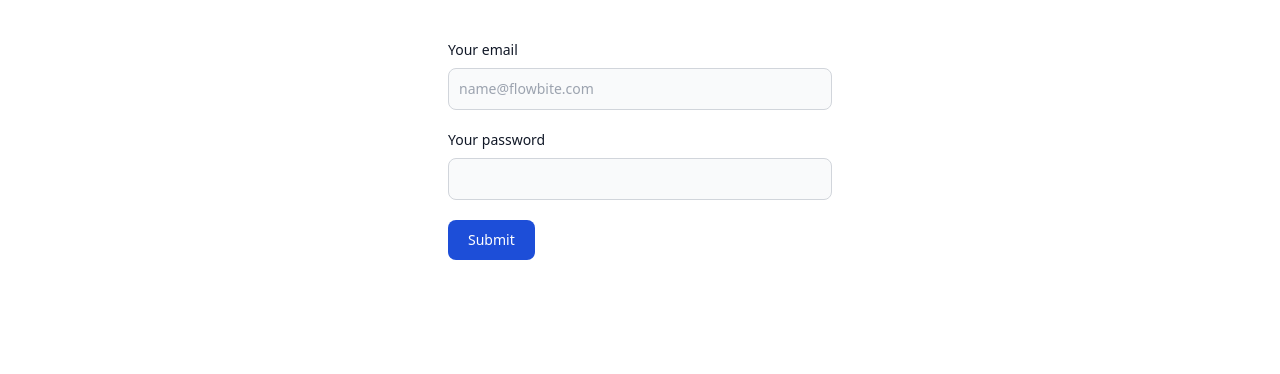
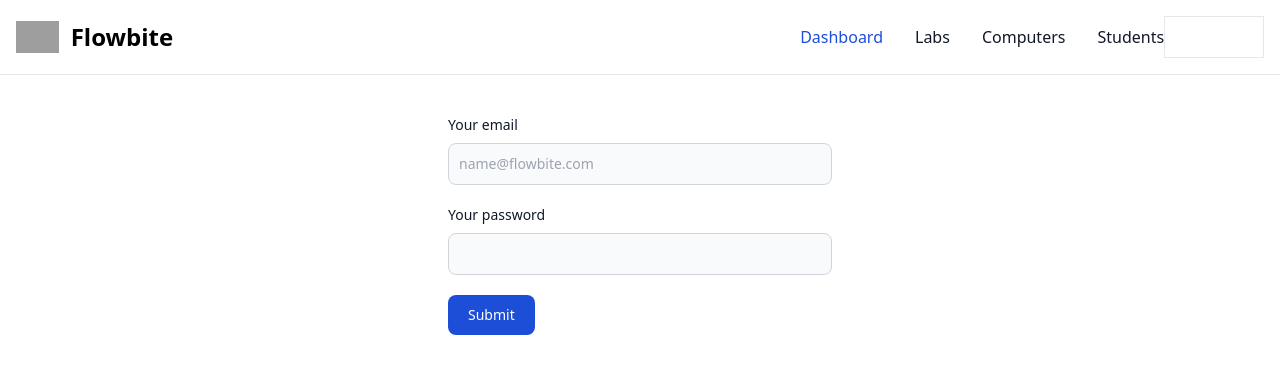
Before and after one commit to shreyaanjan/lab-management-react, a React (Vite) app: page /login in a window 1280 px wide. Shown: the top 374 px of the page. Built offline with nearby package versions, Linux system fonts and the light colour scheme; no server answers; grey boxes are pictures that could not be loaded.

Commit message:
added header and labcontext

```diff
--- a/package.json
+++ b/package.json
@@ -14,12 +14,11 @@
     "firebase": "^12.1.0",
     "react": "^19.1.1",
     "react-dom": "^19.1.1",
-    "react-router": "^7.8.2"
+    "react-router-dom": "^7.8.2"
   },
   "devDependencies": {
     "@eslint/js": "^9.33.0",
     "@types/react": "^19.1.10",
-    "@types/react-dom": "^19.1.7",
     "@vitejs/plugin-react-swc": "^4.0.0",
     "autoprefixer": "^10.4.21",
     "eslint": "^9.33.0",
--- a/src/App.jsx
+++ b/src/App.jsx
@@ -2,10 +2,12 @@ import { BrowserRouter, Route, Routes } from "react-router"
 import Dashboard from "./pages/Dashboard"
 import Login from "./pages/Login"
 import ProtectedRoutes from "./components/ProtectedRoutes"
+import Header from "./components/Header"
 
 const App = () => {
     return (
         <BrowserRouter>
+        <Header />
             <Routes>
                 <Route path={"/"} element={<ProtectedRoutes Component={Dashboard} />} />
                 <Route path={"/login"} element={<Login />} />
--- /dev/null
+++ b/src/components/Header.jsx
@@ -0,0 +1,51 @@
+import { signOut } from "firebase/auth"
+import { useNavigate } from "react-router-dom"
+import { auth } from "../config/firebase"
+import { useContext } from "react"
+import { AuthContext } from "../context/AuthContextProvider"
+
+const Header = () => {
+    const navigate = useNavigate()
+
+    const handleLogout = async () => {
+        await signOut(auth)
+        navigate('/login')
+    }
+    const { user } = useContext(AuthContext)
+
+    return (
+        <div>
+            <nav className="bg-white dark:bg-gray-900 border-b border-gray-200 dark:border-gray-600">
+                <div className="max-w-screen-xl flex flex-wrap items-center justify-between mx-auto p-4">
+                    <a href="https://flowbite.com/" className="flex items-center space-x-3 rtl:space-x-reverse">
+                        <img src="https://flowbite.com/docs/images/logo.svg" className="h-8" alt="Flowbite Logo" />
+                        <span className="self-center text-2xl font-semibold whitespace-nowrap dark:text-white">Flowbite</span>
+                    </a>
+                    <div className="items-center justify-between hidden w-full md:flex md:w-auto md:order-1" id="navbar-sticky">
+                        <ul className="flex flex-col p-4 md:p-0 mt-4 font-medium border border-gray-100 rounded-lg bg-gray-50 md:space-x-8 rtl:space-x-reverse md:flex-row md:mt-0 md:border-0 md:bg-white dark:bg-gray-800 md:dark:bg-gray-900 dark:border-gray-700">
+                            <li>
+                                <a href="#" className="block py-2 px-3 text-white bg-blue-700 rounded-sm md:bg-transparent md:text-blue-700 md:p-0 md:dark:text-blue-500" aria-current="page">Dashboard</a>
+                            </li>
+                            <li>
+                                <a href="#" className="block py-2 px-3 text-gray-900 rounded-sm hover:bg-gray-100 md:hover:bg-transparent md:hover:text-blue-700 md:p-0 md:dark:hover:text-blue-500 dark:text-white dark:hover:bg-gray-700 dark:hover:text-white md:dark:hover:bg-transparent dark:border-gray-700">Labs</a>
+                            </li>
+                            <li>
+                                <a href="#" className="block py-2 px-3 text-gray-900 rounded-sm hover:bg-gray-100 md:hover:bg-transparent md:hover:text-blue-700 md:p-0 md:dark:hover:text-blue-500 dark:text-white dark:hover:bg-gray-700 dark:hover:text-white md:dark:hover:bg-transparent dark:border-gray-700">Computers</a>
+                            </li>
+                            <li>
+                                <a href="#" className="block py-2 px-3 text-gray-900 rounded-sm hover:bg-gray-100 md:hover:bg-transparent md:hover:text-blue-700 md:p-0 md:dark:hover:text-blue-500 dark:text-white dark:hover:bg-gray-700 dark:hover:text-white md:dark:hover:bg-transparent dark:border-gray-700">Students</a>
+                            </li>
+                        </ul>
+                        <div>
+                            {
+                                !user ? <button className="border px-7 py-2 text-white" onClick={() => navigate('/login')}>Login</button> : <button className="border px-7 py-2 text-white" onClick={handleLogout}>Logout</button>
+                            }
+                        </div>
+                    </div>
+                </div>
+            </nav>
+        </div>
+    )
+}
+
+export default Header
--- a/src/components/ProtectedRoutes.jsx
+++ b/src/components/ProtectedRoutes.jsx
@@ -1,13 +1,18 @@
-import { useContext } from "react"
+import { useContext, useEffect } from "react"
 import Login from "../pages/Login"
 import { AuthContext } from "../context/AuthContextProvider"
+import { useNavigate } from "react-router"
 
 const ProtectedRoutes = ({ Component }) => {
     const { user } = useContext(AuthContext)
+    const navigate = useNavigate()
 
-    if (!user) {
-        return <Login />
-    }
+    useEffect(() => {
+        if (user === null) {
+            navigate("/login")
+            return
+        }
+    }, [user])
 
     return (
         <>
--- a/src/context/AuthContextProvider.jsx
+++ b/src/context/AuthContextProvider.jsx
@@ -1,11 +1,10 @@
 import { onAuthStateChanged, signInWithEmailAndPassword } from "firebase/auth";
 import { createContext, useEffect, useState } from "react"
 import { auth } from "../config/firebase";
-
 export const AuthContext = createContext();
 
 const AuthContextProvider = ({ children }) => {
-    const [user, setUser] = useState(null)
+    const [user, setUser] = useState(undefined)
 
     useEffect(() => {
         const unsubscribe = onAuthStateChanged(auth, (data) => {
--- /dev/null
+++ b/src/context/LabContextProvider.jsx
@@ -0,0 +1,16 @@
+import { createContext, useState } from "react"
+
+const LabContext = createContext()
+
+const LabContextProvider = ({ children }) => {
+    const [labs, setLabs] = useState([])
+
+    const value = {}
+    return (
+        <LabContext.Provider value={value}>
+            {children}
+        </LabContext.Provider>
+    )
+}
+
+export default LabContextProvider
--- a/src/main.jsx
+++ b/src/main.jsx
@@ -2,8 +2,11 @@ import { createRoot } from 'react-dom/client'
 import './index.css'
 import App from './App.jsx'
 import AuthContextProvider from './context/AuthContextProvider.jsx'
+import LabContextProvider from './context/LabContextProvider.jsx'
 
 createRoot(document.getElementById('root')).render(
   <AuthContextProvider>
-    <App />
+    <LabContextProvider>
+      <App />
+    </LabContextProvider>
   </AuthContextProvider>)
--- a/src/pages/Dashboard.jsx
+++ b/src/pages/Dashboard.jsx
@@ -1,16 +1,8 @@
-import { signOut } from "firebase/auth"
-import { auth } from "../config/firebase"
-import { useNavigate } from "react-router"
+const Dashboard = () => {
 
-const Dashboard = () => {
-    const navigate = useNavigate()
-    const handleLogout = async () => {
-        await signOut(auth)
-        navigate('/login')
-    }
     return (
-        <div className="p-10">
-            <button className="border px-7 py-2" onClick={handleLogout}>Logout</button>
+        <div>
+
         </div>
     )
 }
--- a/src/pages/Login.jsx
+++ b/src/pages/Login.jsx
@@ -1,22 +1,28 @@
-import { useContext, useState } from "react"
+import { useContext, useEffect, useState } from "react"
 import { AuthContext } from "../context/AuthContextProvider"
-import { useNavigate } from "react-router"
+import { useNavigate } from "react-router-dom"
+import { signInWithEmailAndPassword } from "firebase/auth"
+import { auth } from "../config/firebase"
+
 
 const Login = () => {
     const [input, setInput] = useState({ email: '', password: '' })
+    const { user, handleLogin } = useContext(AuthContext)
+    let navigate = useNavigate();
 
-    const { handleLogin } = useContext(AuthContext)
-    const navigate = useNavigate();
+    useEffect(() => {
+        if (user) {
+            navigate('/')
+        }
+    }, [user])
+
     const handleChange = (e) => {
         setInput({ ...input, [e.target.id]: e.target.value })
     }
 
     const handleSubmit = async (e) => {
         e.preventDefault()
-        let user = await handleLogin(input.email, input.password)
-        if (user) {
-            navigate("/")
-        }
+        let res = await handleLogin(input.email, input.password)
     }
 
     return (
```
Also changed, not shown: 1 other file (tests, documents, lock files or other folders).
